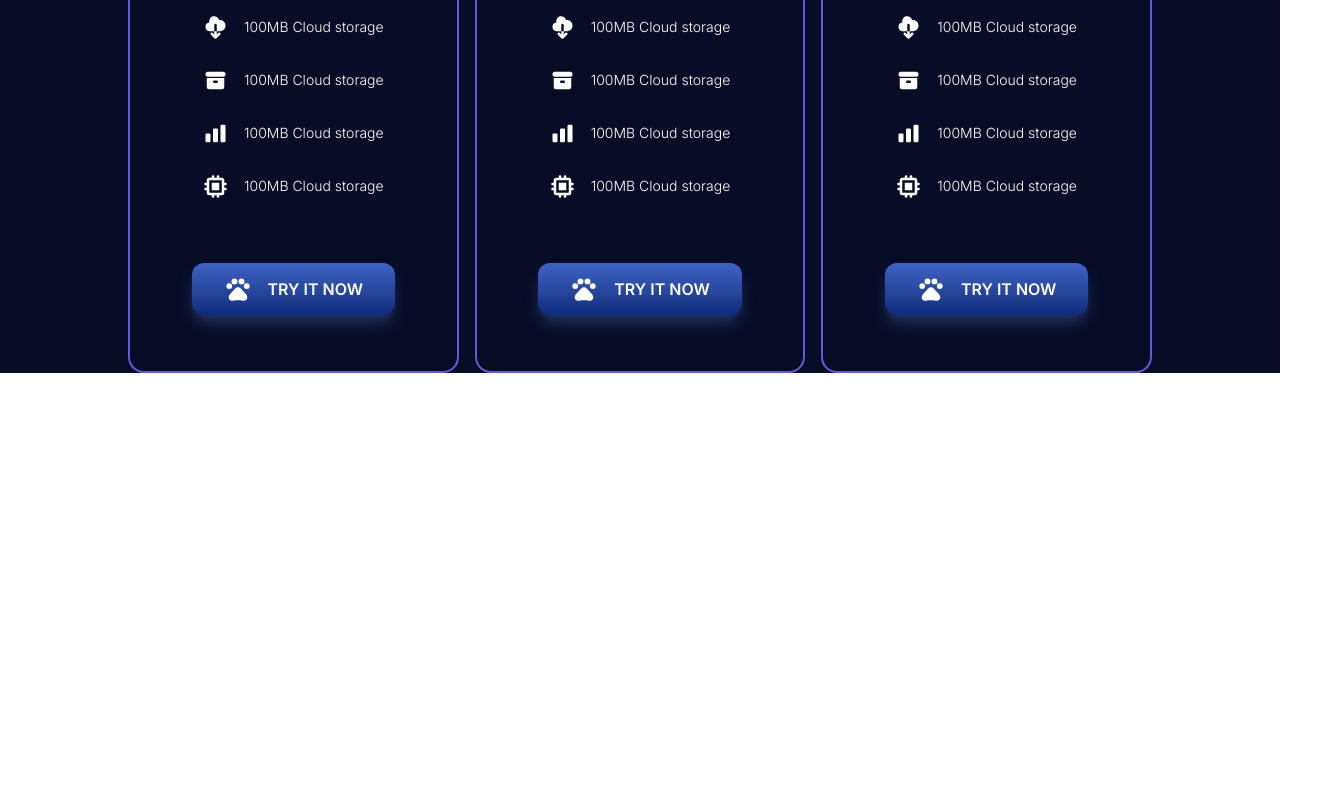
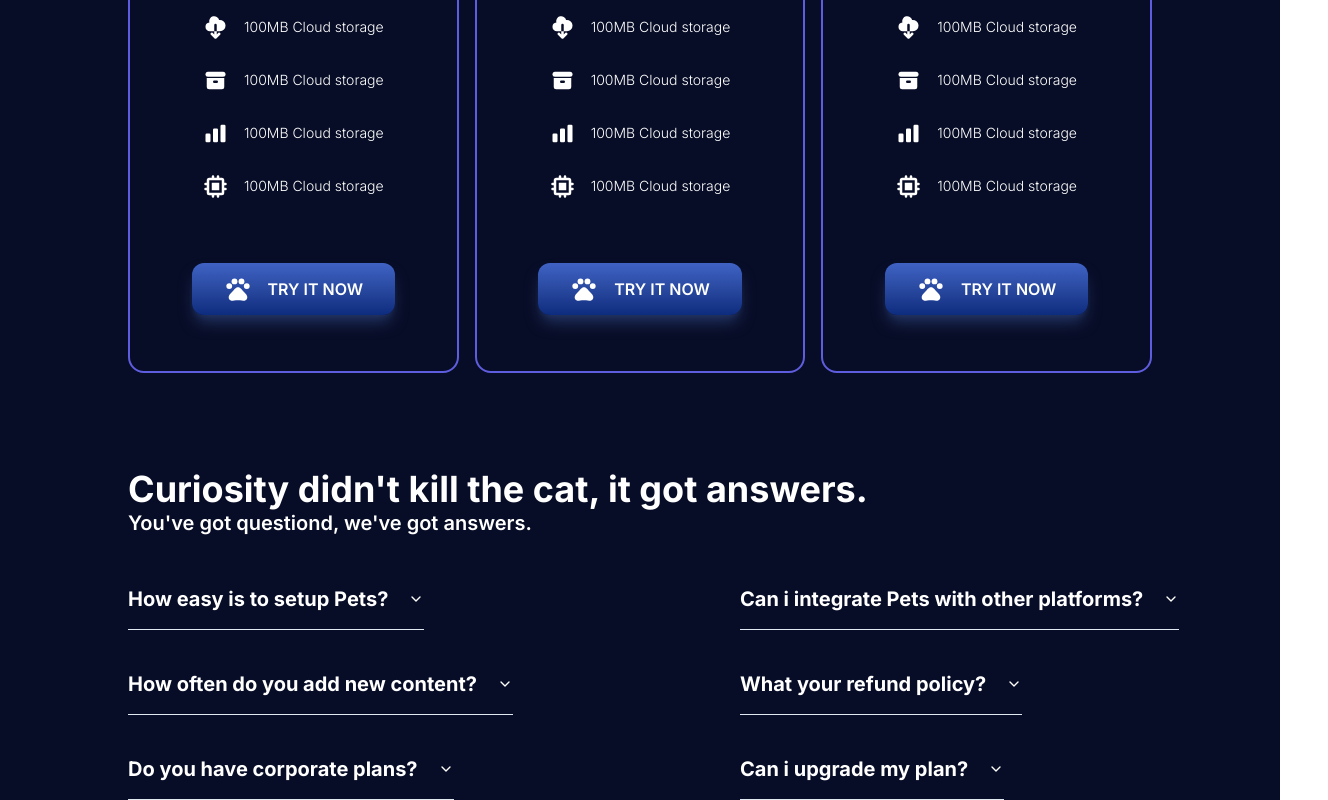
Before and after one commit to lnfidalgo/my-new-app, a Next.js app: page / in a window 1280 px wide. Shown: the part 2010-2810 px from the top of the page, 1328 px wide, since content can reach past the window. Before the commit the page ends 2383 px from the top, so only its background shows below. Built offline with nearby package versions, Linux system fonts and the light colour scheme.

Commit message:
Faq done

```diff
--- /dev/null
+++ b/components/ui/accordion.tsx
@@ -0,0 +1,58 @@
+"use client"
+
+import * as React from "react"
+import * as AccordionPrimitive from "@radix-ui/react-accordion"
+import { ChevronDown } from "lucide-react"
+
+import { cn } from "@/lib/utils"
+
+const Accordion = AccordionPrimitive.Root
+
+const AccordionItem = React.forwardRef<
+  React.ElementRef<typeof AccordionPrimitive.Item>,
+  React.ComponentPropsWithoutRef<typeof AccordionPrimitive.Item>
+>(({ className, ...props }, ref) => (
+  <AccordionPrimitive.Item
+    ref={ref}
+    className={cn("border-b", className)}
+    {...props}
+  />
+))
+AccordionItem.displayName = "AccordionItem"
+
+const AccordionTrigger = React.forwardRef<
+  React.ElementRef<typeof AccordionPrimitive.Trigger>,
+  React.ComponentPropsWithoutRef<typeof AccordionPrimitive.Trigger>
+>(({ className, children, ...props }, ref) => (
+  <AccordionPrimitive.Header className="flex">
+    <AccordionPrimitive.Trigger
+      ref={ref}
+      className={cn(
+        "flex flex-1 items-center justify-between py-4 font-medium transition-all hover:underline [&[data-state=open]>svg]:rotate-180",
+        className
+      )}
+      {...props}
+    >
+      {children}
+      <ChevronDown className="h-4 w-4 shrink-0 transition-transform duration-200" />
+    </AccordionPrimitive.Trigger>
+  </AccordionPrimitive.Header>
+))
+AccordionTrigger.displayName = AccordionPrimitive.Trigger.displayName
+
+const AccordionContent = React.forwardRef<
+  React.ElementRef<typeof AccordionPrimitive.Content>,
+  React.ComponentPropsWithoutRef<typeof AccordionPrimitive.Content>
+>(({ className, children, ...props }, ref) => (
+  <AccordionPrimitive.Content
+    ref={ref}
+    className="overflow-hidden text-sm transition-all data-[state=closed]:animate-accordion-up data-[state=open]:animate-accordion-down"
+    {...props}
+  >
+    <div className={cn("pb-4 pt-0", className)}>{children}</div>
+  </AccordionPrimitive.Content>
+))
+
+AccordionContent.displayName = AccordionPrimitive.Content.displayName
+
+export { Accordion, AccordionItem, AccordionTrigger, AccordionContent }
--- a/package.json
+++ b/package.json
@@ -9,6 +9,7 @@
     "lint": "next lint"
   },
   "dependencies": {
+    "@radix-ui/react-accordion": "^1.2.0",
     "@radix-ui/react-slot": "^1.1.0",
     "class-variance-authority": "^0.7.0",
     "clsx": "^2.1.1",
--- a/src/app/page.tsx
+++ b/src/app/page.tsx
@@ -1,3 +1,4 @@
+import Faq from "../ui/components/faq/page";
 import Features from "../ui/components/features/page";
 import HeroPage from "../ui/components/hero/page";
 import NavigationBar from "../ui/components/navigation/page";
@@ -10,6 +11,7 @@ export default function Home() {
       <HeroPage />
       <Features />
       <CarouselDemo />
+      <Faq />
     </main>
   );
 }
--- /dev/null
+++ b/src/ui/components/faq/accordion.tsx
@@ -0,0 +1,69 @@
+import {
+  Accordion,
+  AccordionContent,
+  AccordionItem,
+  AccordionTrigger,
+} from "@/components/ui/accordion";
+
+export default function AccordionDemo() {
+  const accordionItems = [
+    {
+      id: 1,
+      accordionTitle: "How easy is to setup Pets?",
+      accordionContent:
+        "Alguma explicação sobre o título acima vai ser colocada aqui.",
+    },
+    {
+      id: 2,
+      accordionTitle: "Can i integrate Pets with other platforms?",
+      accordionContent:
+        "Alguma explicação sobre o título acima vai ser colocada aqui.",
+    },
+    {
+      id: 3,
+      accordionTitle: "How often do you add new content?",
+      accordionContent:
+        "Alguma explicação sobre o título acima vai ser colocada aqui.",
+    },
+    {
+      id: 4,
+      accordionTitle: "What your refund policy?",
+      accordionContent:
+        "Alguma explicação sobre o título acima vai ser colocada aqui.",
+    },
+    {
+      id: 5,
+      accordionTitle: "Do you have corporate plans?",
+      accordionContent:
+        "Alguma explicação sobre o título acima vai ser colocada aqui.",
+    },
+    {
+      id: 6,
+      accordionTitle: "Can i upgrade my plan?",
+      accordionContent:
+        "Alguma explicação sobre o título acima vai ser colocada aqui.",
+    },
+  ];
+
+  return (
+    <div className="grid grid-cols-2 gap-6 mt-8">
+      {accordionItems.map((accordion, index) => (
+        <Accordion
+          type="single"
+          key={index}
+          collapsible
+          className="w-full justify-stretch flex"
+        >
+          <AccordionItem value="item-1" className="flex flex-col justify-center">
+            <AccordionTrigger className=" gap-5 font-bold xl:text-xl">
+              {accordion.accordionTitle}
+            </AccordionTrigger>
+            <AccordionContent className="font-semibold text-base xl:text-lg">
+              {accordion.accordionContent}
+            </AccordionContent>
+          </AccordionItem>
+        </Accordion>
+      ))}
+    </div>
+  );
+}
--- /dev/null
+++ b/src/ui/components/faq/faqRoot.tsx
@@ -0,0 +1,11 @@
+import { ReactNode } from "react"
+
+interface FaqRootProps {
+  children: ReactNode
+}
+
+export default function FaqRoot({ children }: FaqRootProps) {
+  return (
+    <div className="text-white mt-24 mx-auto w-[1200px]">{children}</div>
+  )
+}
--- /dev/null
+++ b/src/ui/components/faq/page.tsx
@@ -0,0 +1,12 @@
+import AccordionDemo from "./accordion";
+import FaqRoot from "./faqRoot";
+import TextBox from "./textBox";
+
+export default function Faq() {
+  return (
+    <FaqRoot>
+      <TextBox />
+      <AccordionDemo />
+    </FaqRoot>
+  );
+}
--- /dev/null
+++ b/src/ui/components/faq/textBox.tsx
@@ -0,0 +1,13 @@
+
+export default function TextBox() {
+  return (
+    <div>
+      <h1 className="text-3xl font-semibold xl:text-4xl xl:font-bold">
+        Curiosity didn&apos;t kill the cat, it got answers.
+      </h1>
+      <p className="font-medium xl:font-semibold text-xl">
+        You&apos;ve got questiond, we&apos;ve got answers.
+      </p>
+    </div>
+  );
+}
--- a/src/ui/components/price/price-mobile/page.tsx
+++ b/src/ui/components/price/price-mobile/page.tsx
@@ -18,28 +18,28 @@ export default function CarouselDemo() {
   const [windowSize, setWindowSize] = useState(0);
 
   useEffect(() => {
-    const handleSize=() => {
-      setWindowSize(window.innerWidth)
+    const handleSize = () => {
+      setWindowSize(window.innerWidth);
     };
-    handleSize()
+    handleSize();
   }, []);
 
   const slidesContent = [
     {
       usage: "TEAM",
-      id: "one",
+      id: 1,
       price: "$19",
       subtitle: "Best for solo creators",
     },
     {
       usage: "RODRIGO",
-      id: "two",
+      id: 2,
       price: "$79",
       subtitle: "Most popular plan",
     },
     {
       usage: "LUCAS",
-      id: "three",
+      id: 3,
       price: "$39",
       subtitle: "Exclusively for teams",
     },
--- a/src/ui/components/price/priceTableConfig/benefitsComponent.tsx
+++ b/src/ui/components/price/priceTableConfig/benefitsComponent.tsx
@@ -1,13 +1,13 @@
 import { HiArchive, HiChartBar, HiChip, HiCloudDownload } from "react-icons/hi";
 
 interface BenefitsComponentProps {
-  id: string;
+  id: number;
 }
 
 export default function BenefitsComponent({ id }: BenefitsComponentProps) {
   let content;
   switch (id) {
-    case 'one':
+    case 1:
       content = (
         <div className="flex flex-col gap-7">
           <div className="flex justify-center items-center gap-4">
@@ -29,7 +29,7 @@ export default function BenefitsComponent({ id }: BenefitsComponentProps) {
         </div>
       );
       break;
-    case 'two':
+    case 2:
       content = (
         <div className="flex flex-col gap-7">
           <div className="flex justify-center items-center gap-4">
@@ -51,7 +51,7 @@ export default function BenefitsComponent({ id }: BenefitsComponentProps) {
         </div>
       );
       break
-    case 'three':
+    case 3:
       content = (
         <div className="flex flex-col gap-7">
           <div className="flex justify-center items-center gap-4">
--- a/src/ui/components/price/priceTableConfig/priceComponent.tsx
+++ b/src/ui/components/price/priceTableConfig/priceComponent.tsx
@@ -3,7 +3,7 @@ interface PriceComponentProps {
   price: string;
   subtiltle: string;
   className?: string;
-  id: string;
+  id: number;
 }
 
 export default function PriceComponent({
@@ -15,7 +15,7 @@ export default function PriceComponent({
   let content;
 
   switch (id) {
-    case "one":
+    case 1:
       content = (
         <div className="flex flex-col justify-center items-center">
           <p className="text-xs p-1.5 rounded-full border tracking-widest text-teal-400 border-teal-400">
@@ -26,7 +26,7 @@ export default function PriceComponent({
         </div>
       );
       break;
-    case "two":
+    case 2:
       content = (
         <div className="flex flex-col justify-center items-center">
           <p className="text-xs p-1.5 rounded-full border tracking-widest text-amber-400 border-amber-400">
@@ -37,7 +37,7 @@ export default function PriceComponent({
         </div>
       );
       break;
-    case "three":
+    case 3:
       content = (
         <div className="flex flex-col justify-center items-center">
           <p className="text-xs p-1.5 rounded-full border tracking-widest text-teal-400 border-teal-400">
--- a/src/ui/components/price/priceTableConfig/table.tsx
+++ b/src/ui/components/price/priceTableConfig/table.tsx
@@ -8,19 +8,19 @@ export default function TableXlScreens() {
   const slidesContent = [
     {
       usage: "TEAM",
-      id: "one",
+      id: 1,
       price: "$19",
       subtitle: "Best for solo creators",
     },
     {
       usage: "RODRIGO",
-      id: "two",
+      id: 2,
       price: "$79",
       subtitle: "Most popular plan",
     },
     {
       usage: "LUCAS",
-      id: "three",
+      id: 3,
       price: "$39",
       subtitle: "Exclusively for teams",
     },
```
Also changed, not shown: 1 other file (tests, documents, lock files or other folders).
